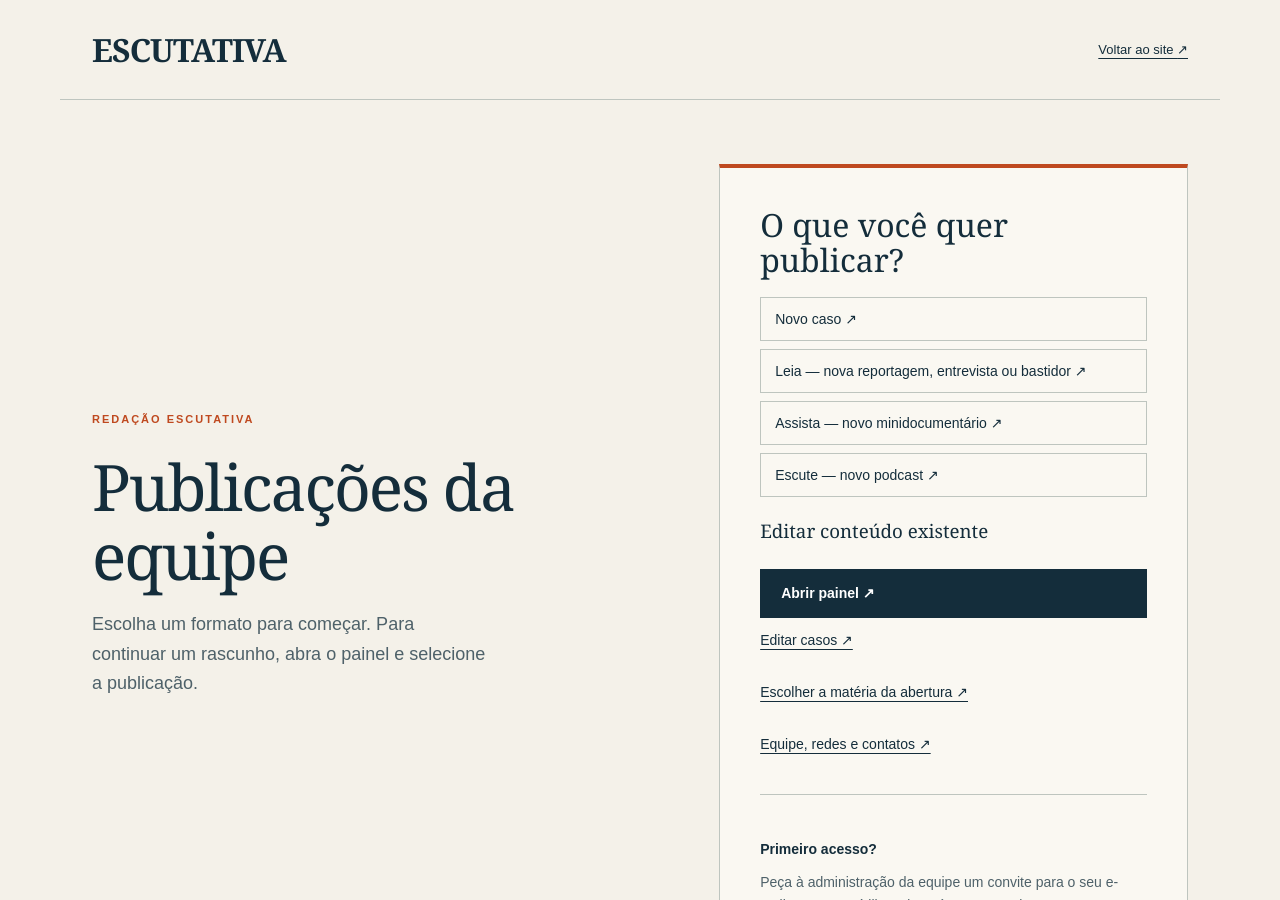
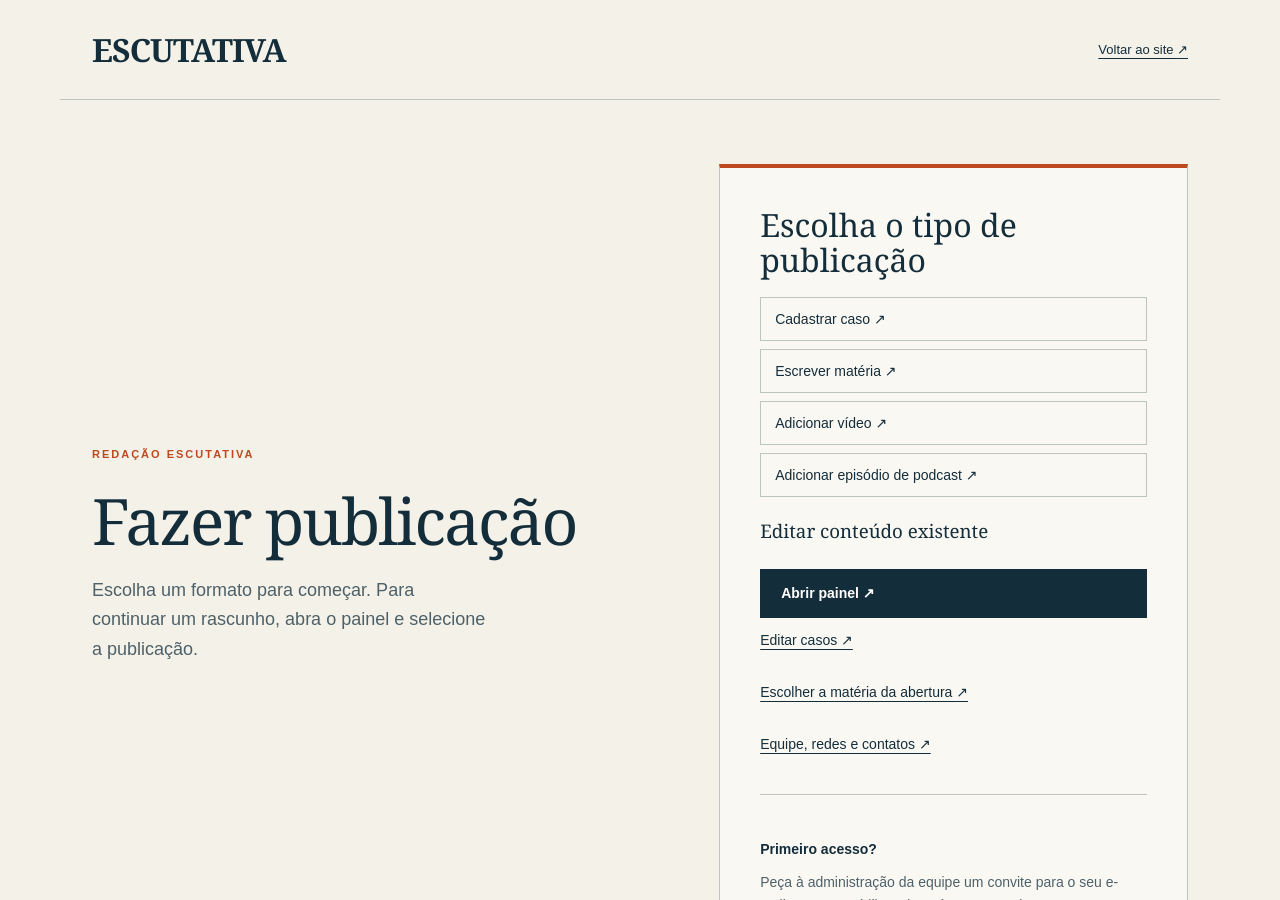
Before and after one commit to iarleyoliveira/ESCUTATIVA, a Jekyll site: the page built from admin/index.html, in a window 1280 px wide and 900 px high. Built offline with Jekyll 4.4.1, drawn with Linux system fonts in a browser that asks for light colours; some of the changed text lies outside the part shown.

Commit message:
Reúne os formatos em Fazer publicação

```diff
--- a/admin/index.html
+++ b/admin/index.html
@@ -7,16 +7,16 @@ team_access: true
 <section class="wrap team-access" aria-labelledby="access-title">
   <div class="access-intro">
     <span class="kicker">Redação Escutativa</span>
-    <h1 id="access-title">Publicações da equipe</h1>
+    <h1 id="access-title">Fazer publicação</h1>
     <p>Escolha um formato para começar. Para continuar um rascunho, abra o painel e selecione a publicação.</p>
   </div>
   <div class="access-card">
-    <h2>O que você quer publicar?</h2>
+    <h2>Escolha o tipo de publicação</h2>
     <div class="access-shortcuts publication-links">
-      <a href="https://app.pagescms.org/iarleyoliveira/ESCUTATIVA/main/collection/casos/new">Novo caso ↗</a>
-      <a href="https://app.pagescms.org/iarleyoliveira/ESCUTATIVA/main/collection/materias/new">Leia — nova reportagem, entrevista ou bastidor ↗</a>
-      <a href="https://app.pagescms.org/iarleyoliveira/ESCUTATIVA/main/collection/assista/new">Assista — novo minidocumentário ↗</a>
-      <a href="https://app.pagescms.org/iarleyoliveira/ESCUTATIVA/main/collection/escute/new">Escute — novo podcast ↗</a>
+      <a href="https://app.pagescms.org/iarleyoliveira/ESCUTATIVA/main/collection/casos/new">Cadastrar caso ↗</a>
+      <a href="https://app.pagescms.org/iarleyoliveira/ESCUTATIVA/main/collection/materias/new">Escrever matéria ↗</a>
+      <a href="https://app.pagescms.org/iarleyoliveira/ESCUTATIVA/main/collection/assista/new">Adicionar vídeo ↗</a>
+      <a href="https://app.pagescms.org/iarleyoliveira/ESCUTATIVA/main/collection/escute/new">Adicionar episódio de podcast ↗</a>
     </div>
     <h3>Editar conteúdo existente</h3>
     <a class="button access-button" href="{{ site.editor_url | escape }}">Abrir painel ↗</a>
@@ -35,13 +35,13 @@ team_access: true
   <span class="kicker">Como publicar</span>
   <h2 id="publishing-help-title">Do painel para o site</h2>
   <ol>
-    <li><strong>Escolha a área: Leia, Assista ou Escute.</strong> Abra a lista de publicações daquela área e adicione uma publicação. Preencha título, resumo, autoria e data.</li>
+    <li><strong>Escolha o tipo de publicação acima.</strong> Para uma reportagem, entrevista ou bastidor, clique em “Escrever matéria”. Preencha título, resumo, autoria e data.</li>
     <li><strong>Acrescente o conteúdo.</strong> Escreva o texto, escolha a capa e informe os créditos. Em Podcast, envie o áudio; em Minidocumentário, cole o link do YouTube.</li>
     <li><strong>Salve como rascunho ou publique.</strong> Com “Publicar no site” desligado, o conteúdo fica fora do site. Ligue essa opção e salve quando estiver pronto.</li>
     <li><strong>Aguarde a atualização.</strong> Salvar no Pages inicia a publicação automática. Normalmente leva de 30 segundos a alguns minutos. Depois, atualize o site com Ctrl+F5 se ainda aparecer a versão anterior.</li>
   </ol>
   <p>Para editar uma publicação, abra o mesmo cadastro. Para retirar do site, desative “Publicar no site” e salve.</p>
   <p>Em <strong>Casos</strong>, cada cadastro reúne apresentação, fotos e reportagens. Arraste as fotos ou reportagens para mudar sua ordem dentro do caso. Defina a posição do caso no campo “Ordem de exibição”. Ative a publicação do caso e de cada reportagem que deve aparecer.</p>
-  <p>Dentro de <strong>Leia</strong>, <strong>Assista</strong> e <strong>Escute</strong>, use “Textos da seção” para editar a apresentação dessa área. <strong>Página inicial</strong> controla o destaque da abertura; <strong>Projeto</strong> reúne a apresentação do trabalho; <strong>Equipe, redes e contato</strong> reúne os perfis e os links do rodapé.</p>
+  <p>No painel, abra <strong>Editar seções do site</strong> para editar a apresentação dessa área. <strong>Página inicial</strong> controla o destaque da abertura; <strong>Projeto</strong> reúne a apresentação do trabalho; <strong>Equipe, redes e contato</strong> reúne os perfis e os links do rodapé.</p>
   <p><a href="https://github.com/iarleyoliveira/ESCUTATIVA/actions/workflows/pages/pages-build-deployment">Ver andamento da atualização no GitHub ↗</a> · <a href="{{ '/' | relative_url }}">Abrir site →</a></p>
 </section>
```
Also changed, not shown: .pages.yml.
